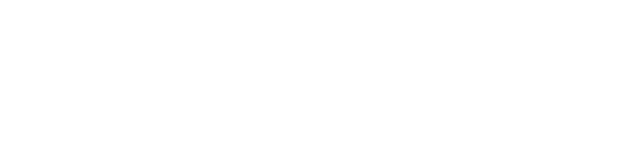
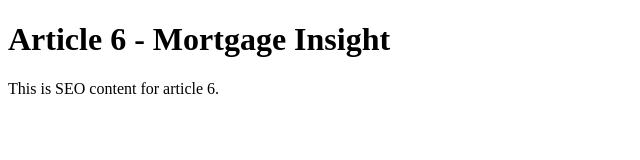
Before and after one commit to qwer599689-svg/mortgage-calculator, a plain HTML site: page article6.html in a window 1280 px wide. Shown: the whole page, without its empty margins (0-640 px from the left). Drawn offline with Linux system fonts and the light colour scheme.

Commit message:
Update article6.html

```diff
--- a/article6.html
+++ b/article6.html
@@ -1 +1,11 @@
-<!-- Article 6: Advanced Tips -->
+<!-- Article 6: Advanced Tips --><!DOCTYPE html>
+<html lang="en">
+<head>
+  <meta charset="UTF-8">
+  <title>Article 6 - Mortgage Insight</title>
+</head>
+<body>
+  <h1>Article 6 - Mortgage Insight</h1>
+  <p>This is SEO content for article 6.</p>
+</body>
+</html>
```
